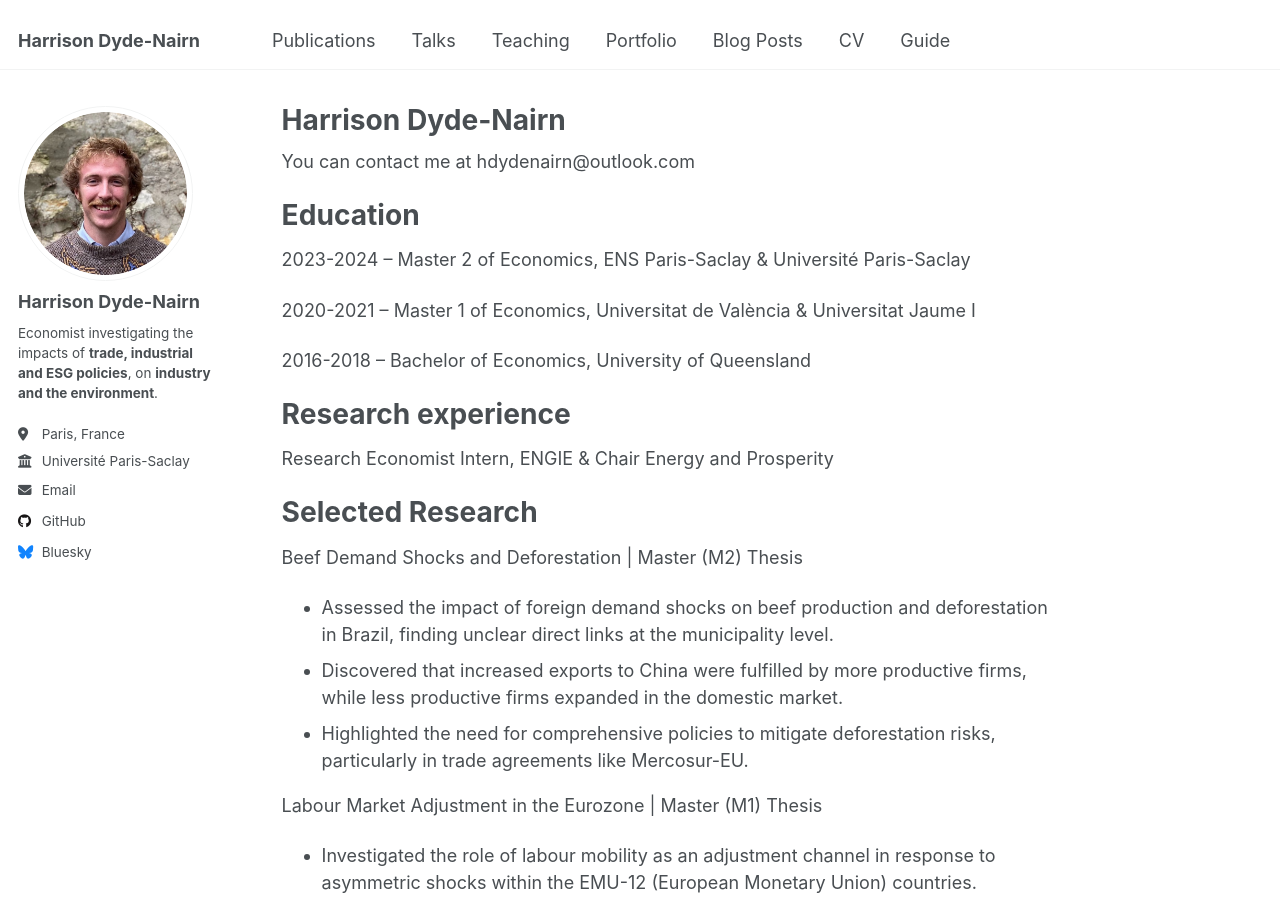
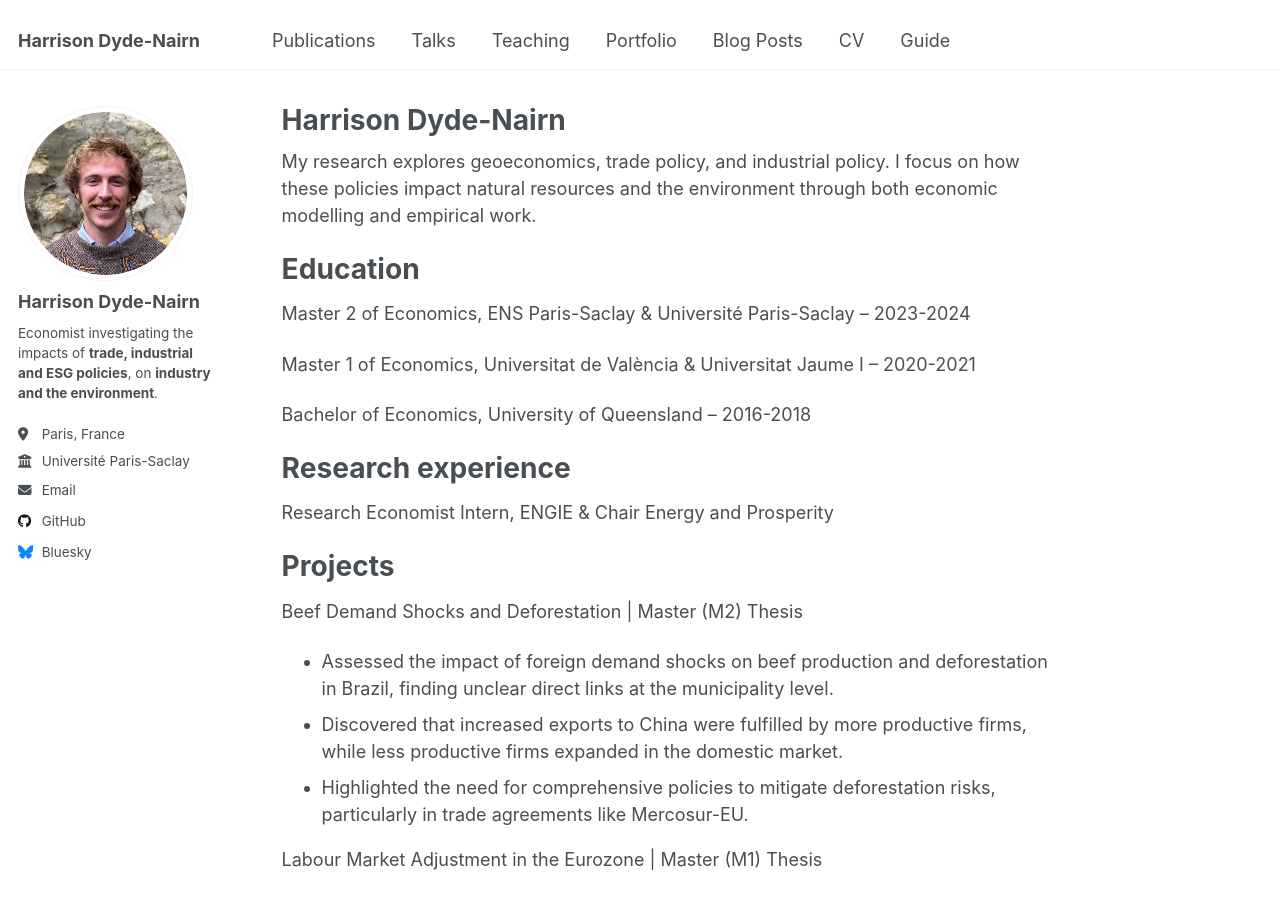
Before and after one commit to hdydenairn/hdydenairn.github.io, a Jekyll site: the page built from _pages/about.md, in a window 1280 px wide and 900 px high. Built offline with Jekyll 4.4.1, drawn with Linux system fonts in a browser that asks for light colours.

Commit message:
Update about.md

```diff
--- a/_pages/about.md
+++ b/_pages/about.md
@@ -7,16 +7,16 @@ redirect_from:
   - /about.html
 ---
 
-You can contact me at hdydenairn@outlook.com
+My research explores geoeconomics, trade policy, and industrial policy. I focus on how these policies impact natural resources and the environment through both economic modelling and empirical work.
 
 Education
 ======
 
-2023-2024 -- Master 2 of Economics, ENS Paris-Saclay & Université Paris-Saclay
+Master 2 of Economics, ENS Paris-Saclay & Université Paris-Saclay -- 2023-2024
 
-2020-2021 -- Master 1 of Economics, Universitat de València & Universitat Jaume I
+Master 1 of Economics, Universitat de València & Universitat Jaume I -- 2020-2021
 
-2016-2018 -- Bachelor of Economics, University of Queensland
+Bachelor of Economics, University of Queensland -- 2016-2018
 
 
 Research experience
@@ -24,7 +24,7 @@ Research experience
 
 Research Economist Intern, ENGIE & Chair Energy and Prosperity
 
-Selected Research
+Projects
 ======
 
 Beef Demand Shocks and Deforestation | Master (M2) Thesis
```
